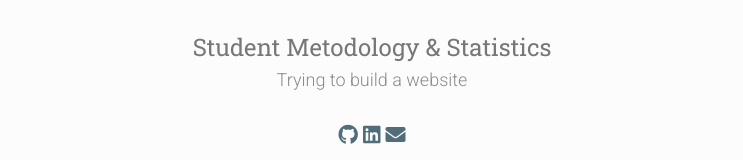
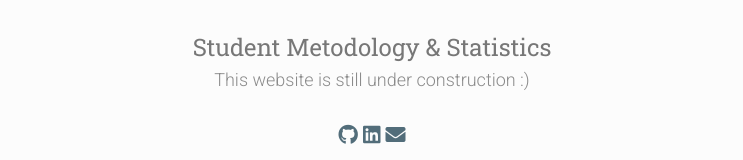
Before and after one commit to voosterveen/voosterveen.github.io, a plain HTML site: page index.html in a window 1280 px wide. Shown: the part 316-476 px from the top of the page, without its empty margins (268-1011 px from the left). Drawn offline with nearby package versions, Linux system fonts and the light colour scheme.

Commit message:
Update index.html

```diff
--- a/index.html
+++ b/index.html
@@ -55,7 +55,7 @@
   <h3 class="intro">Student Metodology &amp; Statistics</h3>
 
 
-  <h4 class="description">Trying to build a website</h4>
+  <h4 class="description">This website is still under construction :)</h4>
 
 </section>
 
```
